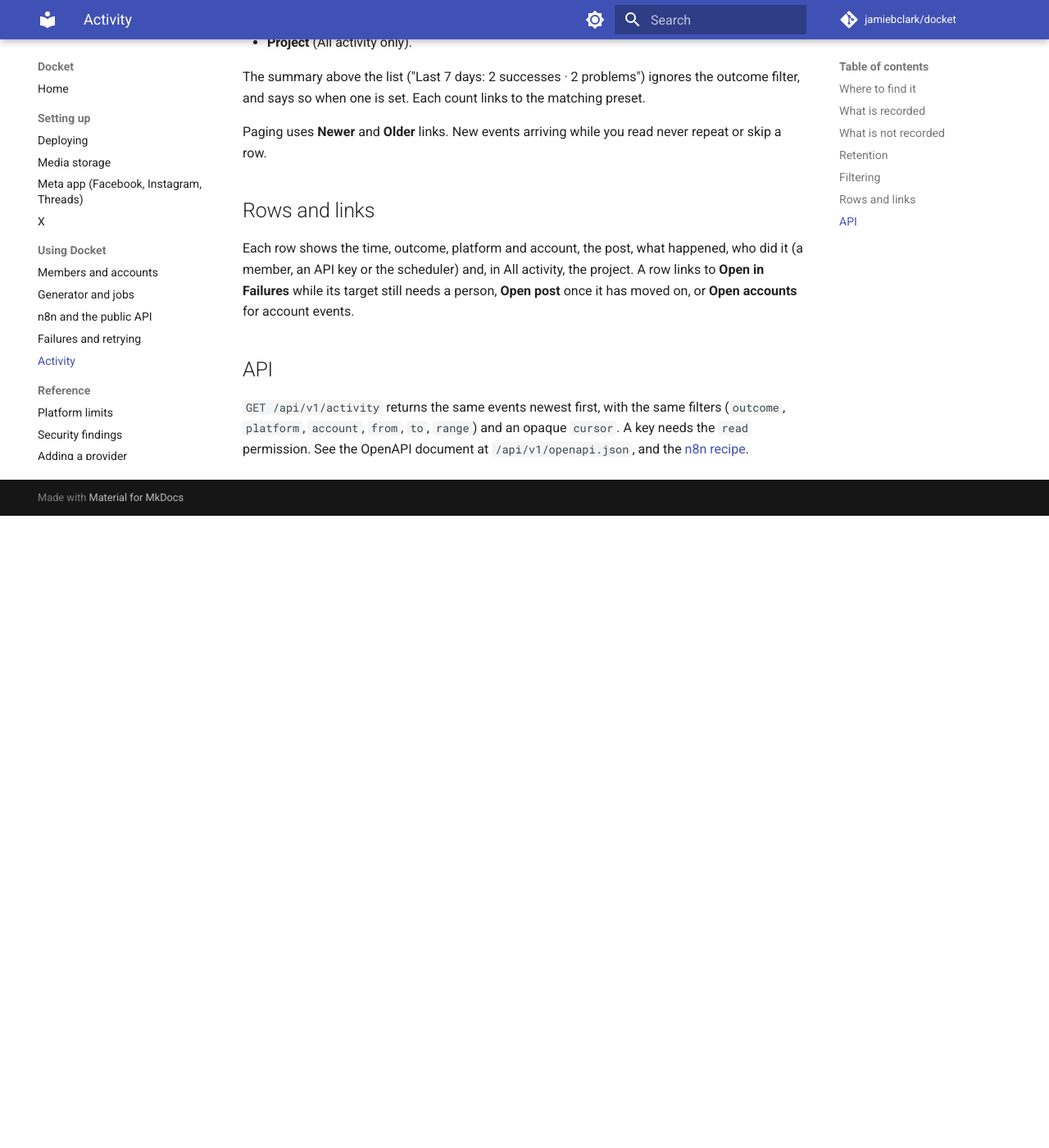
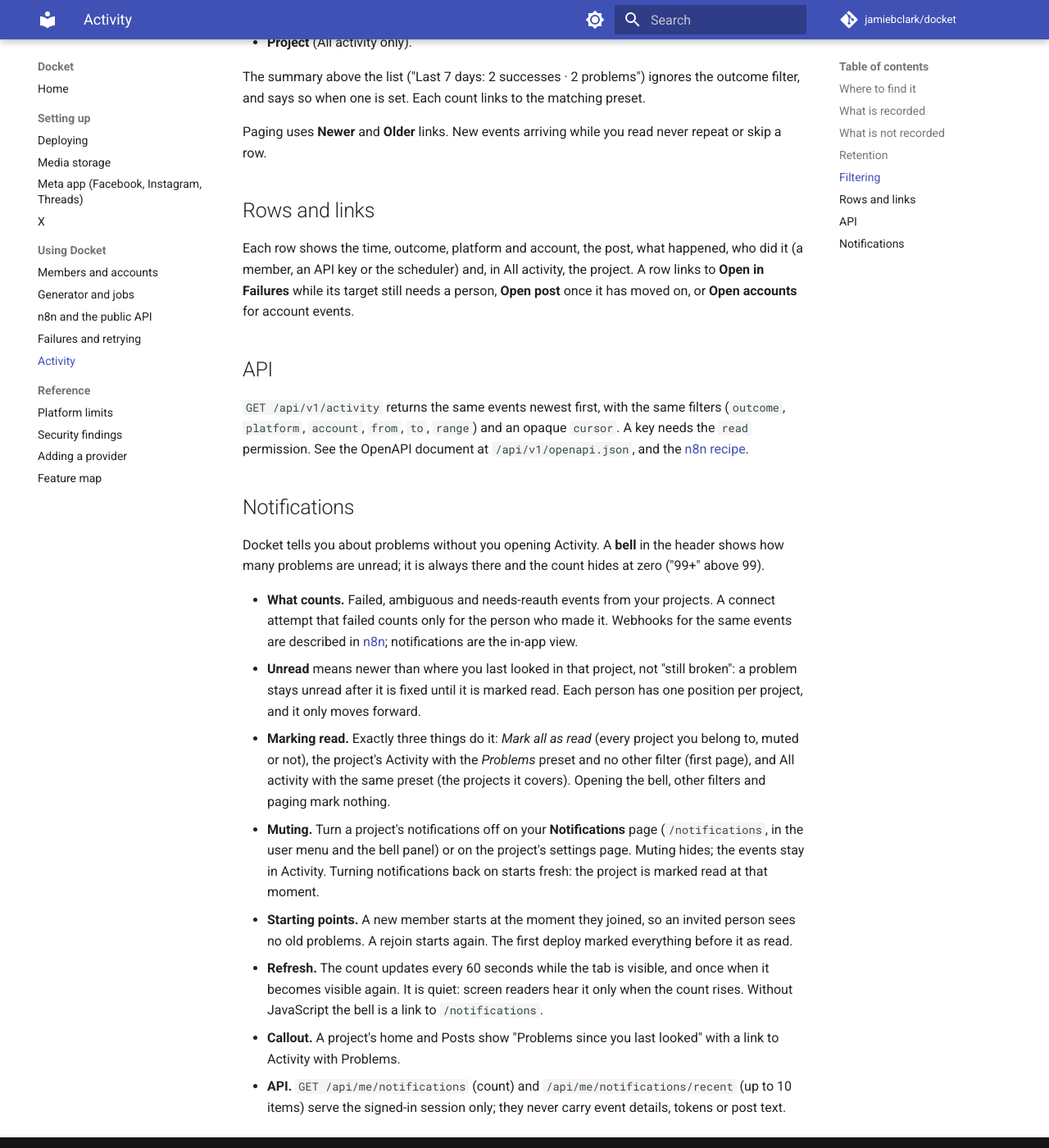
Before and after one commit to jamiebclark/docket, an MkDocs documentation site: the page built from docs/activity.md, in a window 1280 px wide and 1400 px high, scrolled down 1840 px. Shown: the whole window at 82% size. Built offline with MkDocs 1.6.1 and Material for MkDocs 9.7.7, drawn with Linux system fonts in a browser that asks for light colours; comment, search, counter and statistics services are not loaded; before the commit the page ends 2469 px from its top, so only the background shows below that.

Commit message:
docs: document notifications next to activity history
Co-Authored-By: Claude Opus 5.5 <noreply@anthropic.com>

```diff
--- a/docs/activity.md
+++ b/docs/activity.md
@@ -55,3 +55,16 @@ Each row shows the time, outcome, platform and account, the post, what happened,
 ## API
 
 `GET /api/v1/activity` returns the same events newest first, with the same filters (`outcome`, `platform`, `account`, `from`, `to`, `range`) and an opaque `cursor`. A key needs the `read` permission. See the OpenAPI document at `/api/v1/openapi.json`, and the [n8n recipe](n8n.md#8-read-activity).
+
+## Notifications
+
+Docket tells you about problems without you opening Activity. A **bell** in the header shows how many problems are unread; it is always there and the count hides at zero ("99+" above 99).
+
+- **What counts.** Failed, ambiguous and needs-reauth events from your projects. A connect attempt that failed counts only for the person who made it. Webhooks for the same events are described in [n8n](n8n.md); notifications are the in-app view.
+- **Unread** means newer than where you last looked in that project, not "still broken": a problem stays unread after it is fixed until it is marked read. Each person has one position per project, and it only moves forward.
+- **Marking read.** Exactly three things do it: *Mark all as read* (every project you belong to, muted or not), the project's Activity with the *Problems* preset and no other filter (first page), and All activity with the same preset (the projects it covers). Opening the bell, other filters and paging mark nothing.
+- **Muting.** Turn a project's notifications off on your **Notifications** page (`/notifications`, in the user menu and the bell panel) or on the project's settings page. Muting hides; the events stay in Activity. Turning notifications back on starts fresh: the project is marked read at that moment.
+- **Starting points.** A new member starts at the moment they joined, so an invited person sees no old problems. A rejoin starts again. The first deploy marked everything before it as read.
+- **Refresh.** The count updates every 60 seconds while the tab is visible, and once when it becomes visible again. It is quiet: screen readers hear it only when the count rises. Without JavaScript the bell is a link to `/notifications`.
+- **Callout.** A project's home and Posts show "Problems since you last looked" with a link to Activity with Problems.
+- **API.** `GET /api/me/notifications` (count) and `/api/me/notifications/recent` (up to 10 items) serve the signed-in session only; they never carry event details, tokens or post text.
```
Also changed, not shown: README.md (+1 -0 lines), docs/design-system.md (+7 -0 lines).
